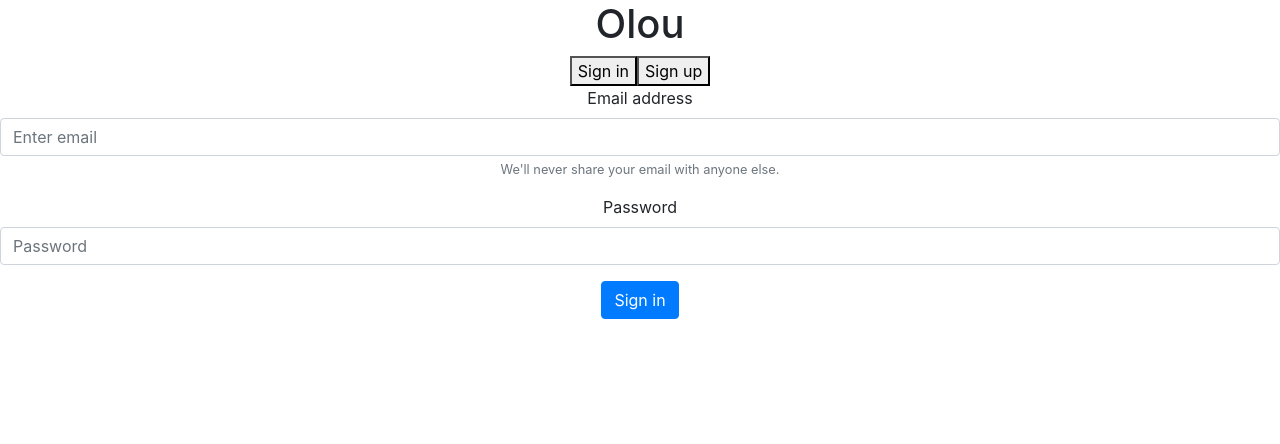
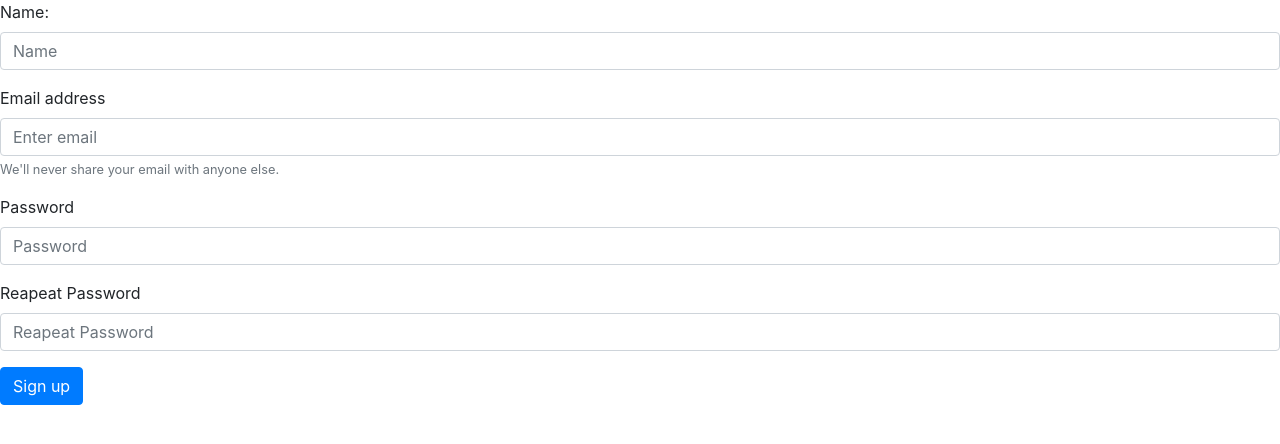
Before and after one commit to louniddam/ecommerce_pop, a React (Create React App) app in the folder frontend/: page /sign-up in a window 1280 px wide. Shown: the top 444 px of the page. Built offline with nearby package versions, Linux system fonts and the light colour scheme.

Commit message:
Router done

```diff
--- a/frontend/package.json
+++ b/frontend/package.json
@@ -10,6 +10,7 @@
     "react": "^16.13.1",
     "react-bootstrap": "^1.3.0",
     "react-dom": "^16.13.1",
+    "react-router-dom": "^5.2.0",
     "react-scripts": "3.4.3"
   },
   "scripts": {
--- a/frontend/src/App.js
+++ b/frontend/src/App.js
@@ -4,12 +4,15 @@ import Home from './components/home/Home'
 import 'bootstrap/dist/css/bootstrap.min.css';
 
 
-function App() {
-  return (
-    <div className="App">
-      <Home/>
-    </div>
-  );
+class App extends React.Component {
+  render(){
+    return (
+      <div className="App">
+        <Home/>
+      </div>
+    );
+  }
+
 }
 
 export default App;
--- a/frontend/src/components/signup/Sign_up.js
+++ b/frontend/src/components/signup/Sign_up.js
@@ -1,4 +1,6 @@
 import React from 'react';
+import Form from 'react-bootstrap/Form';
+import Button from 'react-bootstrap/Button';
 
 class Signup extends React.Component{
     render(){
--- a/frontend/src/index.js
+++ b/frontend/src/index.js
@@ -1,13 +1,16 @@
-import React from 'react';
+// import React from 'react';
 import ReactDOM from 'react-dom';
 import './index.css';
-import App from './App';
+// import App from './App';
 import * as serviceWorker from './serviceWorker';
+import routing from './routes/routes';
+
+{/* <React.StrictMode>
+<App />
+</React.StrictMode>, */}
 
 ReactDOM.render(
-  <React.StrictMode>
-    <App />
-  </React.StrictMode>,
+ routing,
   document.getElementById('root')
 );
 
--- /dev/null
+++ b/frontend/src/routes/routes.js
@@ -0,0 +1,21 @@
+import React from 'react';
+// import ReactDOM from 'react-dom';
+import {
+    BrowserRouter as Router,
+    Switch,
+    Route,
+    Link
+  } from "react-router-dom";
+import App from '../App.js';
+import Sign_up from '../components/signup/Sign_up'
+
+  const routing = (
+    <Router>
+      <div>
+        <Route exact path='/' component={App}/>
+        <Route path='/sign-up' component={Sign_up}/>
+      </div>
+    </Router>
+  )
+
+  export default routing;
```
Also changed, not shown: 1 other file (tests, documents, lock files or other folders).
